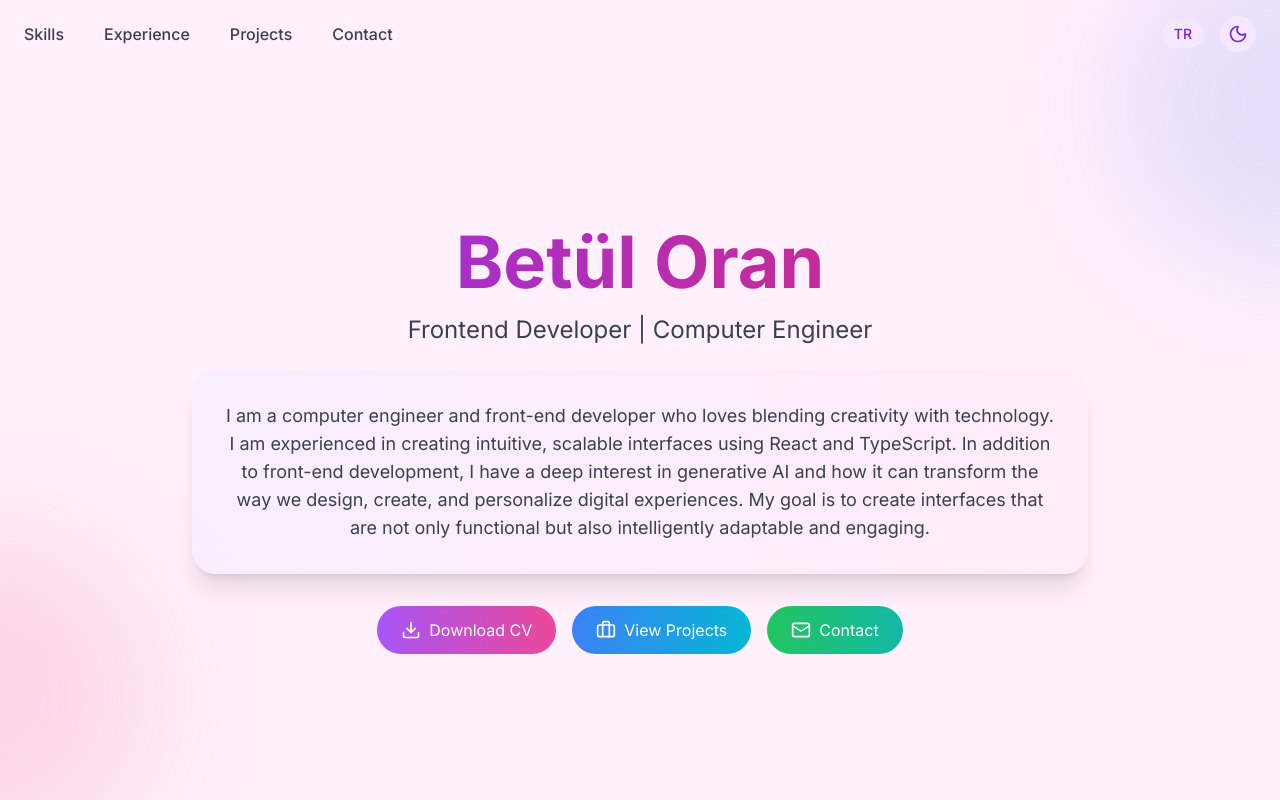
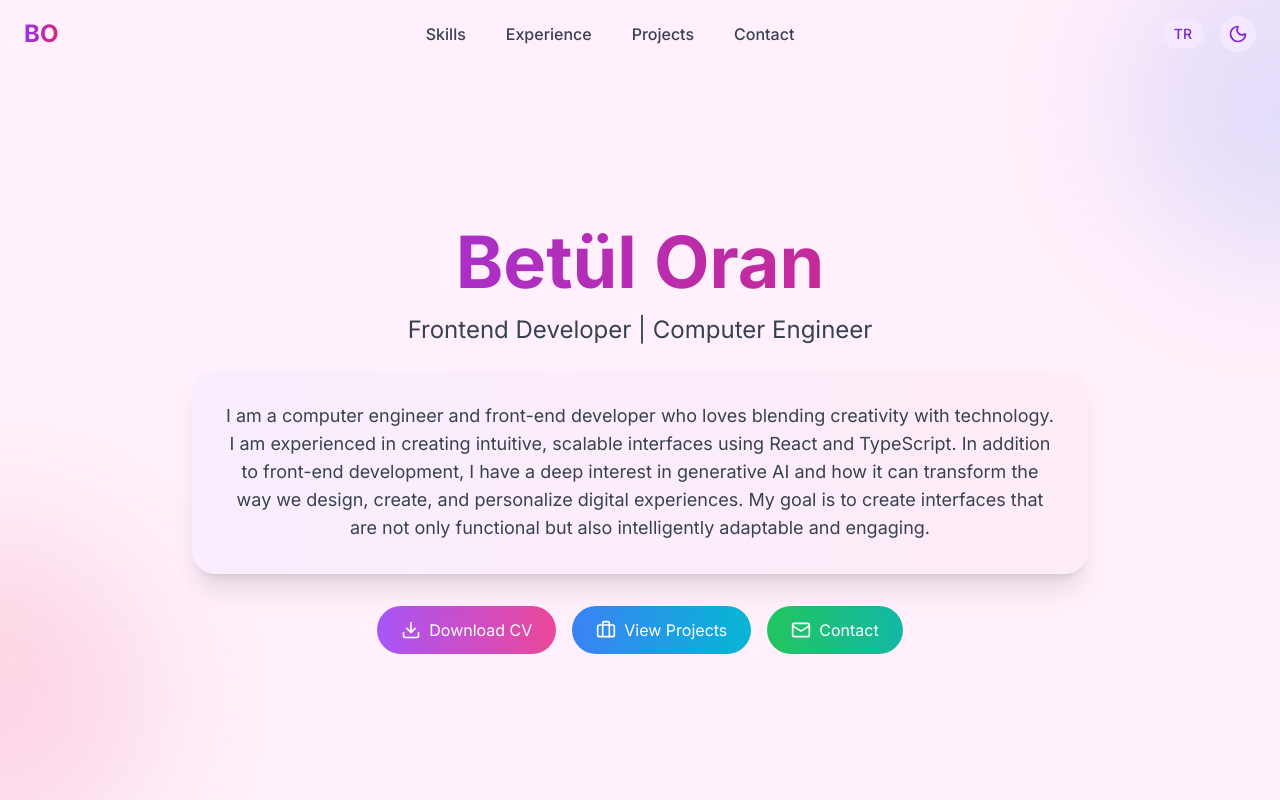
Before and after one commit to betuloran/my-portfolio, a Next.js app: page / in a window 1280 px wide. Shown: the top 800 px of the page. Built offline with nearby package versions, Linux system fonts and the light colour scheme.

Commit message:
Logo is added

```diff
--- a/src/app/components/Navbar.tsx
+++ b/src/app/components/Navbar.tsx
@@ -90,26 +90,29 @@ export default function Navbar({ language, setLanguage, darkMode, setDarkMode }:
       }`}>
       <div className="max-w-7xl mx-auto px-6 py-4">
         <div className="flex items-center justify-between">
+          {/* Logo */}
+          <a
+            href="#hero"
+            onClick={(e) => handleLinkClick(e, 'hero')}
+            className={`text-2xl font-bold bg-clip-text text-transparent bg-gradient-to-r ${darkMode ? 'from-purple-400 to-pink-400' : 'from-purple-600 to-pink-600'
+              }`}>
+            BO
+          </a>
 
           {/* Desktop Navigation */}
           <div className="hidden md:flex items-center gap-10">
             {navLinks.map((link) => {
-              // Aktif link kontrolü
               const isActive = activeSection === link.id;
 
               return (
                 <a
                   key={link.id}
                   href={link.href}
-                  onClick={(e) => handleLinkClick(e, link.id)} // smooth scroll
+                  onClick={(e) => handleLinkClick(e, link.id)}
                   className={`relative transition-colors font-medium group text-md
-                    ${
-                    // Aktif Değilken Renkler
-                    darkMode ? 'text-gray-400 hover:text-purple-400' : 'text-gray-700 hover:text-purple-600'
+                    ${darkMode ? 'text-gray-400 hover:text-purple-400' : 'text-gray-700 hover:text-purple-600'
                     }
-                    ${
-                    // Aktifken Vurgu Renkleri
-                    isActive ? (darkMode ? 'text-purple-400' : 'text-purple-600') : ''
+                    ${isActive ? (darkMode ? 'text-purple-400' : 'text-purple-600') : ''
                     }
                   `}
                 >
```
